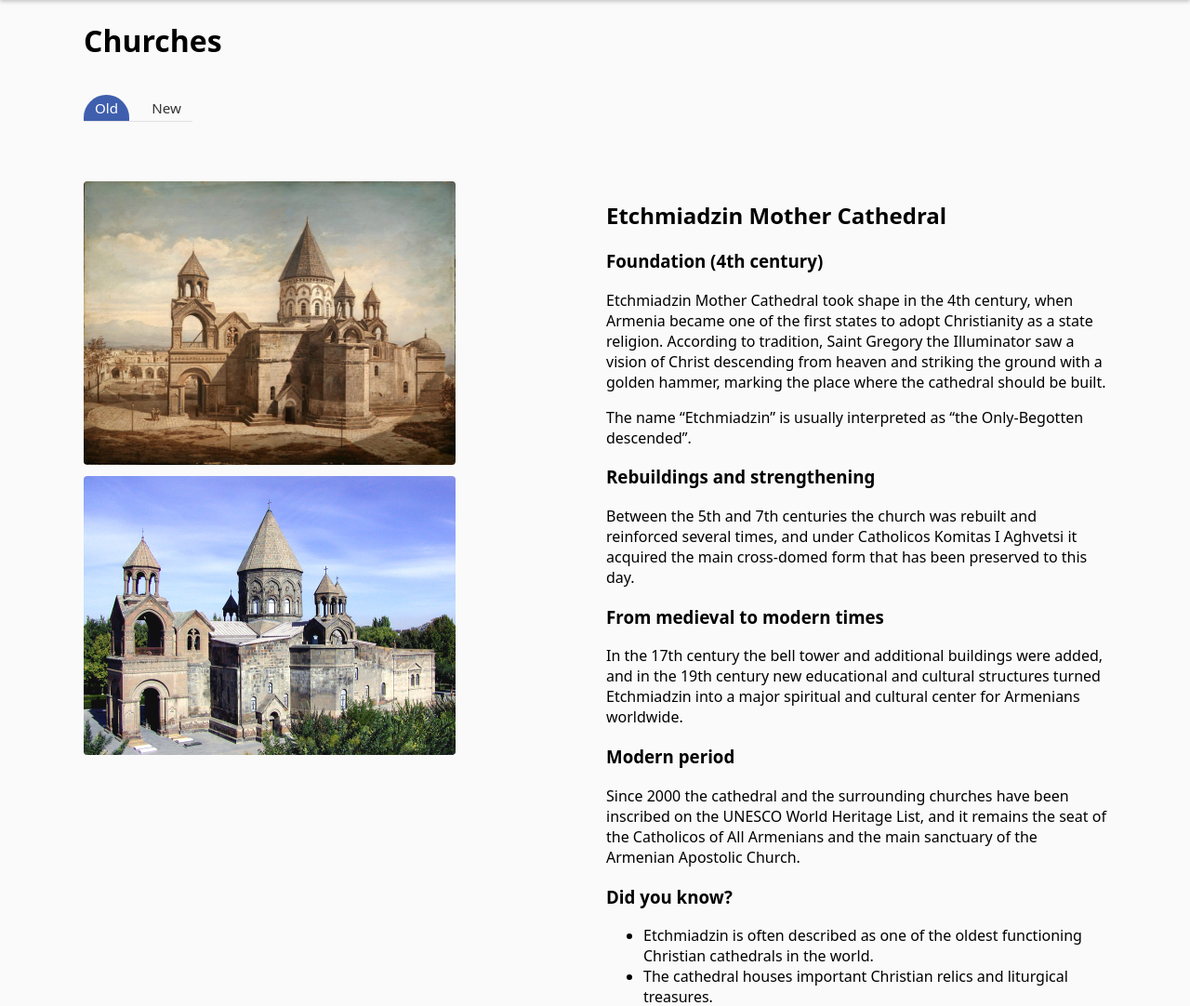
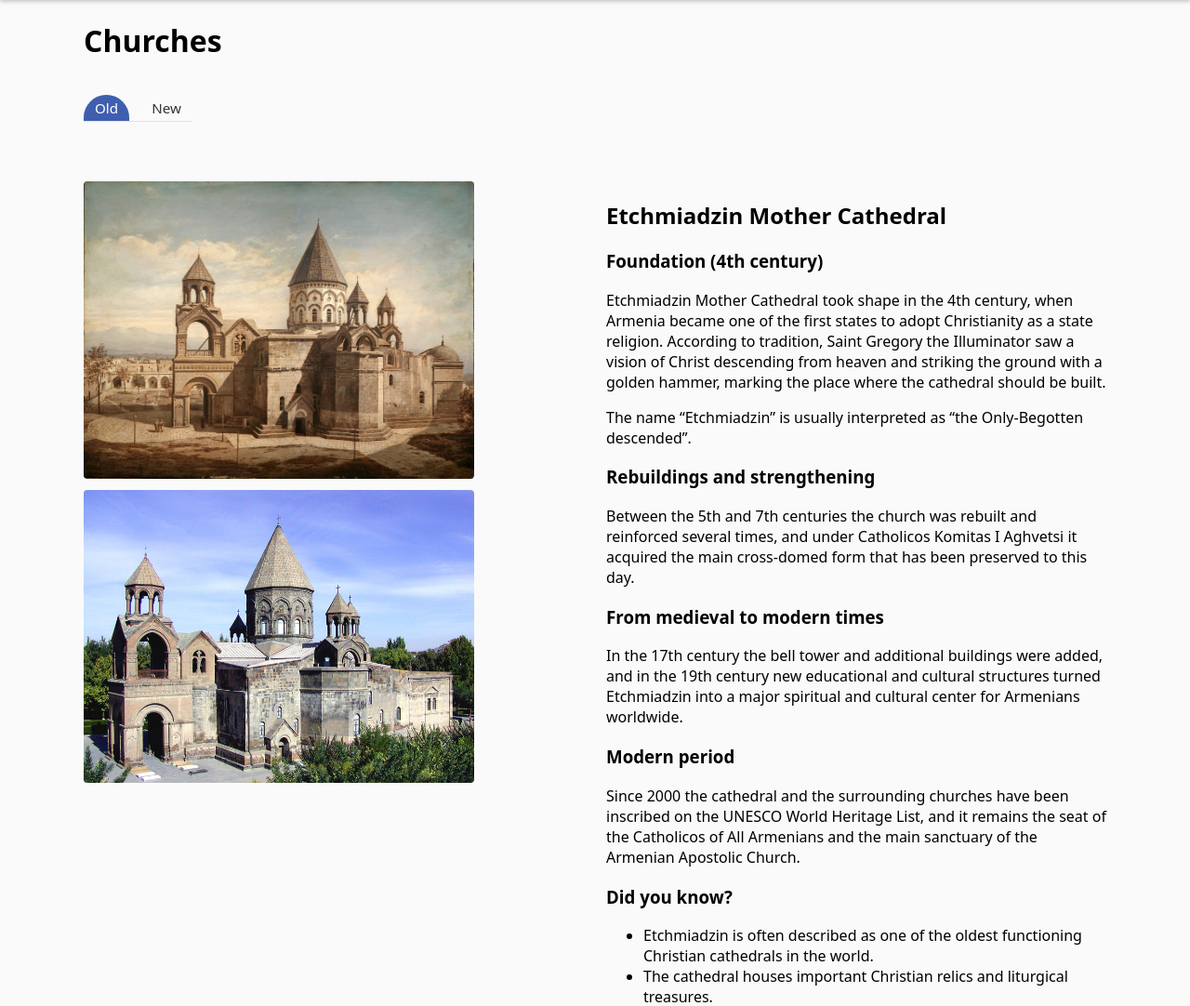
Before and after one commit to abgaryansaqo83-ctrl/ask-yerevan, a FastAPI app: page /en/churches in a window 1280 px wide. Shown: the part 87-1169 px from the top of the page at 93% size. Run offline with FastAPI, Linux system fonts and the light colour scheme.

Commit message:
Update main.css

```diff
--- a/static/css/main.css
+++ b/static/css/main.css
@@ -182,7 +182,7 @@ main.container {
 
 .church-image--column img {
   width: 100%;
-  max-width: 400px;   /* որ շատ մեծ չլինի */
+  max-width: 420px;   /* որ շատ մեծ չլինի */
   height: auto;
   border-radius: 4px;
 }
```
